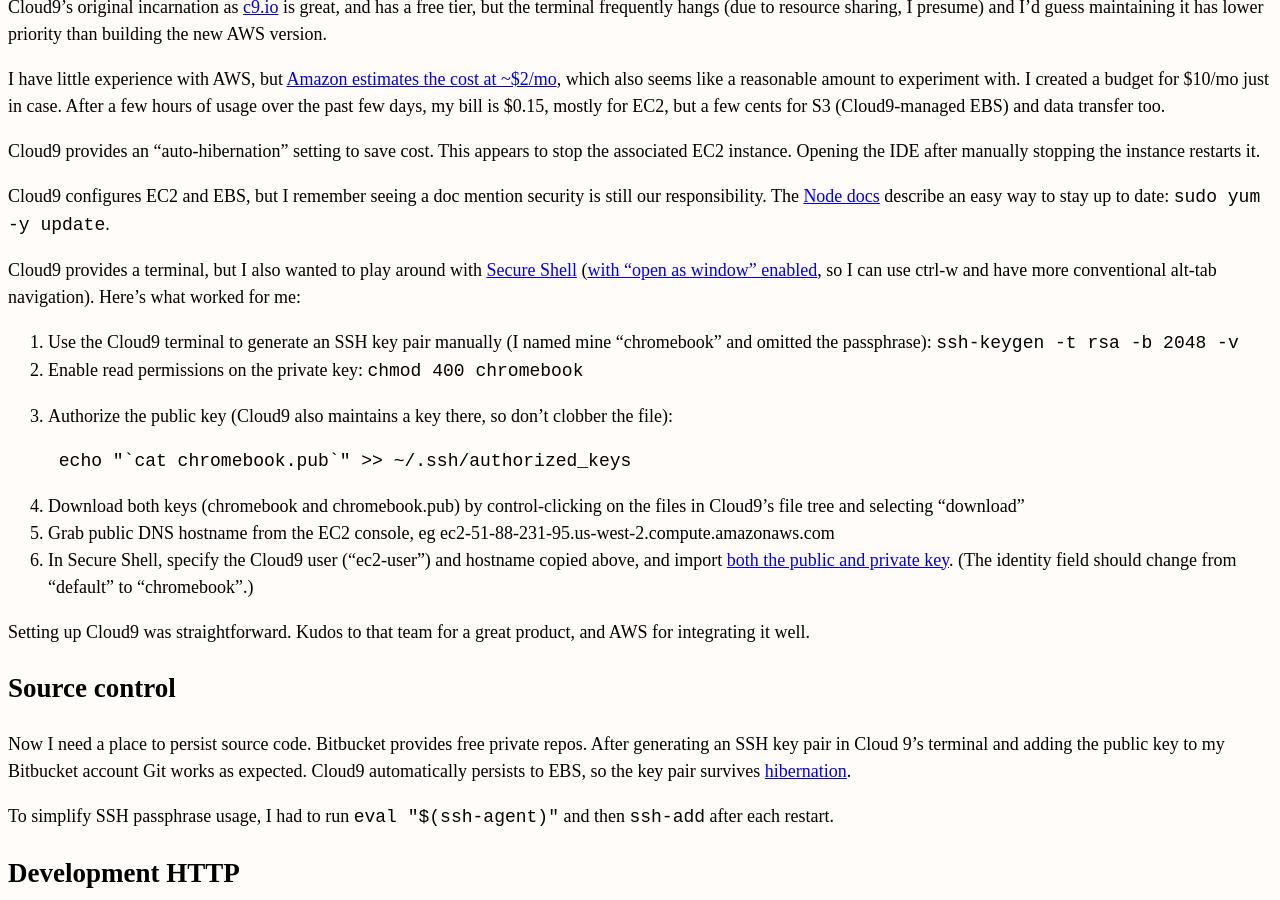
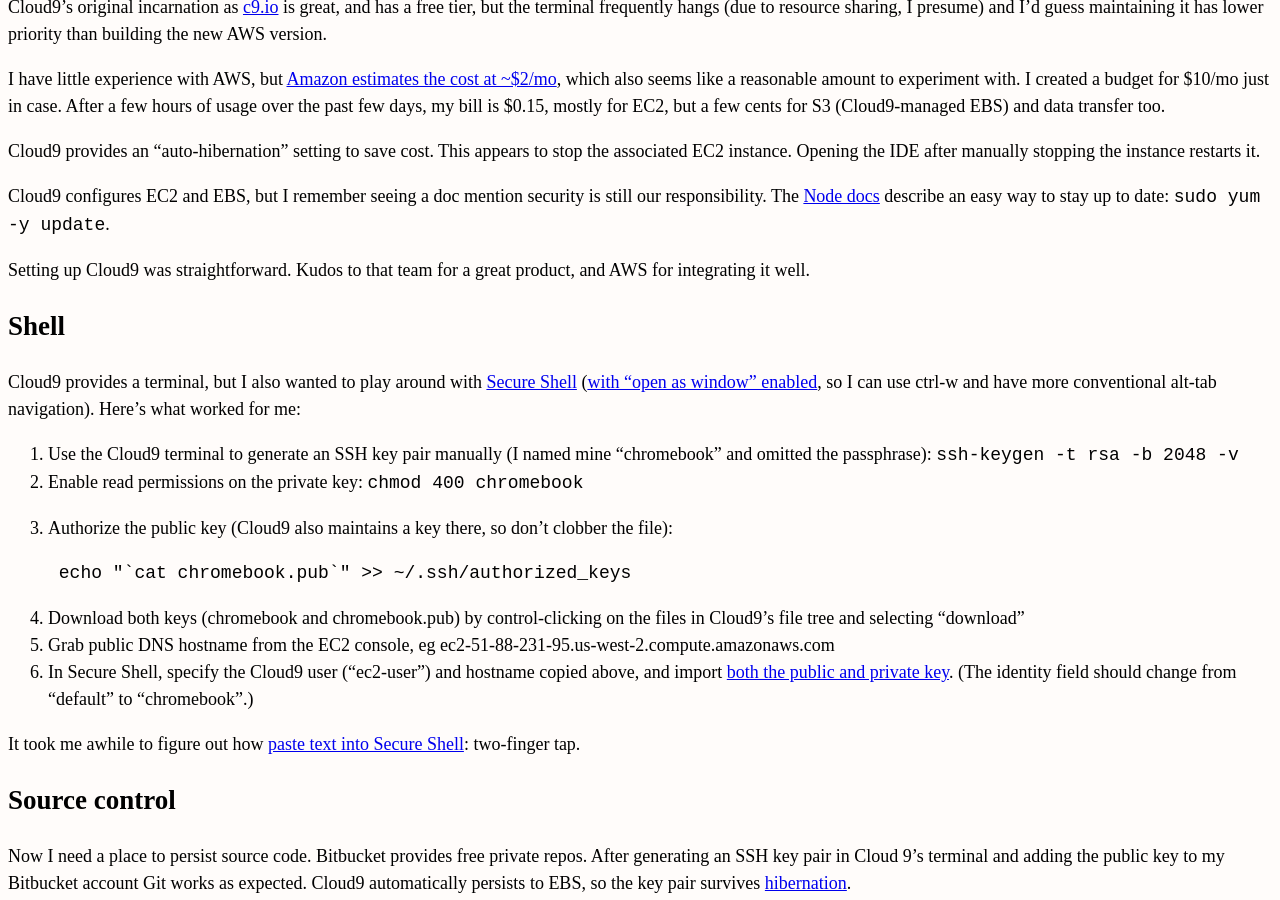
Before and after one commit to erikeldridge/erikeldridge.github.com, a Jekyll site: the page built from _posts/2017-12-24-netbook-development.md, in a window 1280 px wide and 900 px high, scrolled down 785 px. Built offline with Jekyll 4.4.1, drawn with Linux system fonts in a browser that asks for light colours; nearby versions of some CDN libraries; some of the changed lines change nothing that is shown.

Commit message:
Update from Forestry.io - 2017-12-24-netbook-development.md

```diff
--- a/_posts/2017-12-24-netbook-development.md
+++ b/_posts/2017-12-24-netbook-development.md
@@ -1,7 +1,7 @@
 ---
 title: Netbook development
 layout: post
-date: 2017-12-27 16:42:24 -0800
+date: 2017-12-28 18:33:32 -0800
 tags:
 - netbook
 - chromebook
@@ -45,6 +45,10 @@
 
 Cloud9 configures EC2 and EBS, but I remember seeing a doc mention security is still our responsibility. The [Node docs](http://docs.aws.amazon.com/cloud9/latest/user-guide/sample-nodejs.html) describe an easy way to stay up to date: `sudo yum -y update`.
 
+Setting up Cloud9 was straightforward. Kudos to that team for a great product, and AWS for integrating it well.
+
+## Shell
+
 Cloud9 provides a terminal, but I also wanted to play around with [Secure Shell](https://chrome.google.com/webstore/detail/secure-shell/pnhechapfaindjhompbnflcldabbghjo/support?hl=en) ([with "open as window" enabled](https://chromium.googlesource.com/apps/libapps/+/master/nassh/doc/FAQ.md#How-do-I-send-Ctrl_W_Ctrl_N-or-Ctrl_T-to-the-terminal), so I can use ctrl-w and have more conventional alt-tab navigation). Here's what worked for me:
 
 1. Use the Cloud9 terminal to generate an SSH key pair manually (I named mine "chromebook" and omitted the passphrase): `ssh-keygen -t rsa -b 2048 -v`
@@ -56,7 +60,7 @@
 5. Grab public DNS hostname from the EC2 console, eg ec2-51-88-231-95.us-west-2.compute.amazonaws.com
 6. In Secure Shell, specify the Cloud9 user ("ec2-user") and hostname copied above, and import [both the public and private key](https://chromium.googlesource.com/apps/libapps/+/master/nassh/doc/FAQ.md#Can-I-connect-using-a-public-key-pair-or-certificate). (The identity field should change from "default" to "chromebook".)
 
-Setting up Cloud9 was straightforward. Kudos to that team for a great product, and AWS for integrating it well.
+It took me awhile to figure out how [paste text into Secure Shell](https://chromium.googlesource.com/apps/libapps/+/master/nassh/doc/FAQ.md#How-do-I-paste-text-to-the-terminal "Secure Shell paste docs"): two-finger tap.
 
 ## Source control
 
```
